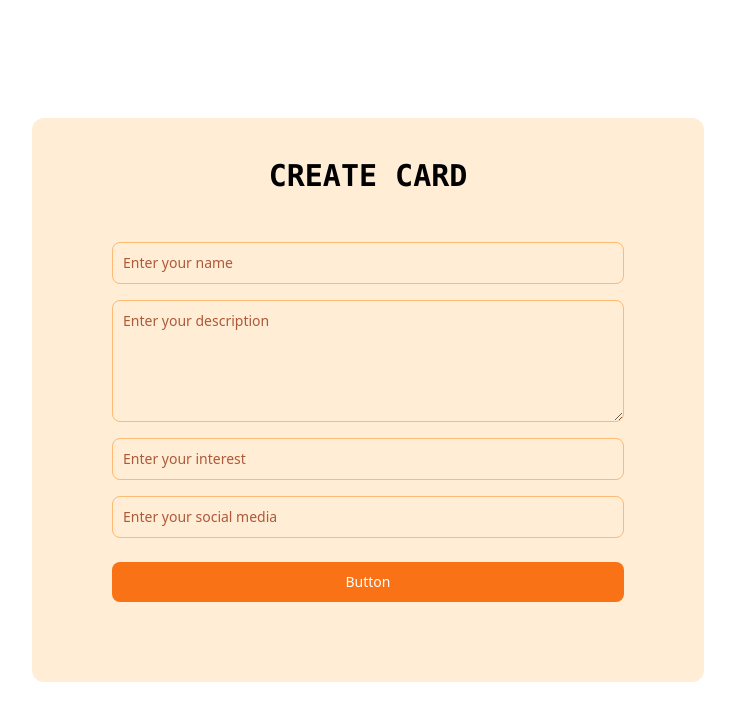
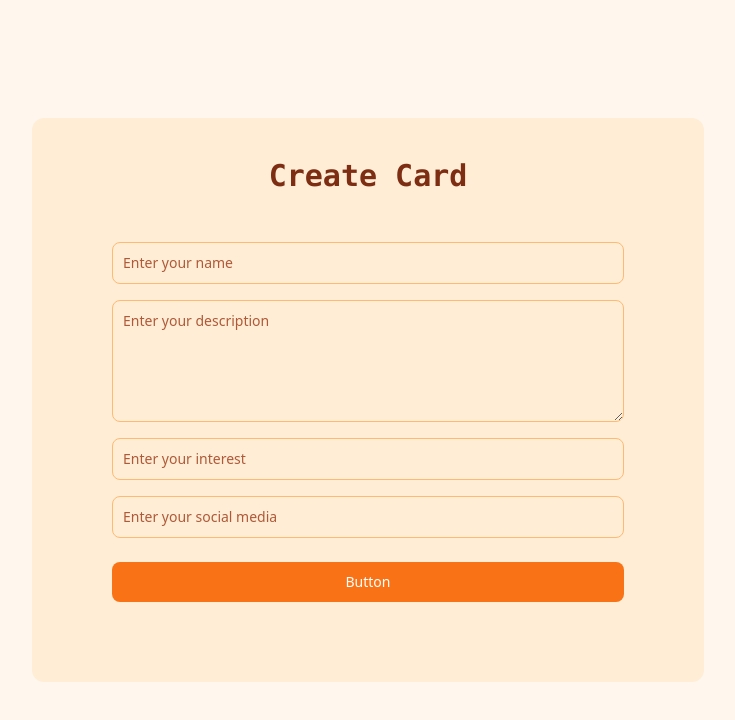
Before and after one commit to anoopraju31/100xdevs_cohort, a React (Vite) app in the folder Week 5/assigments/business-card/: page /create-card in a window 1280 px wide. Shown: the top 720 px of the page, without its empty margins (272-1007 px from the left). Built offline with nearby package versions, Linux system fonts and the light colour scheme.

Commit message:
Week 5 - Assignments: Business Card - Create Card Page - style change

```diff
--- a/Week 5/assigments/business-card/src/pages/CreateCard.jsx
+++ b/Week 5/assigments/business-card/src/pages/CreateCard.jsx
@@ -2,9 +2,9 @@ import Form from '../components/Form'
 
 const CreateCard = () => {
 	return (
-		<main className='h-screen flex justify-center items-center'>
+		<main className='h-screen flex justify-center items-center bg-orange-50'>
 			<div className='flex-shrink-0 w-full max-w-2xl p-10 rounded-xl bg-orange-100'>
-				<h1 className='text-3xl text-center mb-2 font-bold font-mono uppercase'>
+				<h1 className='text-3xl text-center mb-2 font-bold font-mono text-orange-900'>
 					{' '}
 					Create Card{' '}
 				</h1>
```
